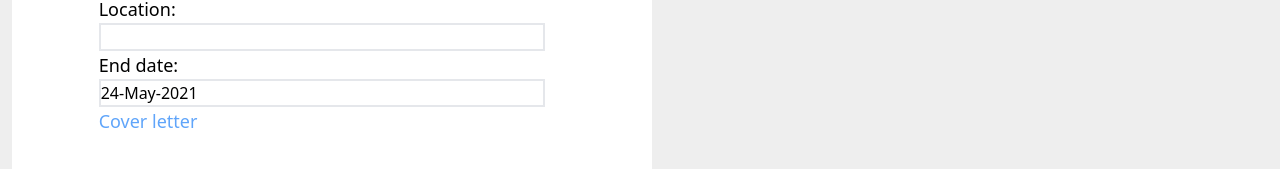
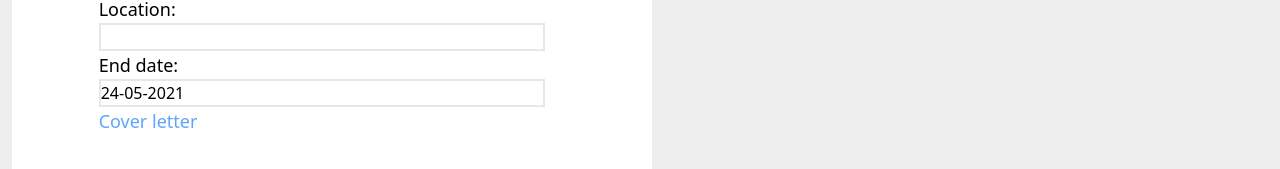
Before and after one commit to jansode/application_organizator, a React (Create React App) app: page /applications/new in a window 1280 px wide. Shown: the part 249-418 px from the top of the page. Built offline with nearby package versions, Linux system fonts and the light colour scheme; no server answers; sample sign-in values are in the browser's storage.

Commit message:
Fix some date issues.

```diff
--- a/src/App.js
+++ b/src/App.js
@@ -35,7 +35,7 @@ const App = () => {
         e.preventDefault()
         localStorage.removeItem('token')
 
-        window.location.reload()
+        window.location.href = '/'
     }
 
     return (
--- a/src/components/Applications.js
+++ b/src/components/Applications.js
@@ -42,7 +42,7 @@ const Applications = ({searchValue, sortBy}) => {
         })
     }
 
-    if(filteredList.length == 0)
+    if(filteredList.length != 0)
     {
         filteredList.sort((a,b) => {
             return a[sortBy].localeCompare(b[sortBy],'en-US',{ignorePunctuation : true})
@@ -62,7 +62,7 @@ const Applications = ({searchValue, sortBy}) => {
         }
 
         {
-            filteredList.length === 0 ? filteredList.map((application,index) => (
+            filteredList.length != 0 ? filteredList.map((application,index) => (
                 <ListCard application={application} index={index} deleteApplication={deleteApplication}/>
             ))
             :
--- a/src/components/ListCard.js
+++ b/src/components/ListCard.js
@@ -59,7 +59,7 @@ const ListCard = ({application, index, deleteApplication}) => {
                 <div class="text-lg text-blue-600"><Link to={"/application/"+application.id}>{application.title}</Link></div>
                 <a href={getUrlFormat()}  class="text-base text-blue-400">{application.url.substring(0,MAX_URL_SIZE)}</a>
                 <p class="text-base">{application.location}</p>
-                <p class="text-base">{Utils.getDateFormat(application.end_date)}</p>
+                <p class="text-base">{Utils.getDateFormat(new Date(Date.parse(application.end_date)))}</p>
 
                 {
                     delta.length() != 0 ?
--- a/src/components/NewApplication.js
+++ b/src/components/NewApplication.js
@@ -24,7 +24,7 @@ const NewApplication = ({setCreateNewVisible, setApplications}) => {
     const [formTitle, setFormTitle] = useState('')
     const [formUrl, setFormUrl] = useState('')
     const [formStatus, setFormStatus] = useState('edit')
-    const [formDate, setFormDate] = useState()
+    const [formDate, setFormDate] = useState(new Date(Date.now()))
     const [formLocation, setFormLocation] = useState('')
     const [formCoverLetter, setFormCoverLetter] = useState(new Delta())
 
@@ -73,8 +73,6 @@ const NewApplication = ({setCreateNewVisible, setApplications}) => {
             return
         }
 
-
-
         if(quillRef.current != null)
         {
             await quillRef.current.blur()
@@ -120,7 +118,7 @@ const NewApplication = ({setCreateNewVisible, setApplications}) => {
     let calendarDiv = <div></div>
     if(calendarVisible)
     {
-        calendarDiv = <div ref={calendarWrapperRef}><Calendar value={formDate} onClickDay={(v,e) => {setFormDate(v); setCalendarVisible(false)}} /></div>
+        calendarDiv = <div ref={calendarWrapperRef}><Calendar value={formDate} onClickDay={(v,e) => {setFormDate(new Date(Date.parse(v))); setCalendarVisible(false)}} /></div>
     }
 
     let coverLetterDiv = <div></div>
@@ -144,7 +142,7 @@ const NewApplication = ({setCreateNewVisible, setApplications}) => {
 
                 <div class="text-lg">Location:</div> <input id="location" class="border-2 w-full" type="text" onChange={(e) => {e.target.style.border =''; setFormLocation(e.target.value)}}/>
 
-                <div class="text-lg">End date:</div><input class="border-2 w-full" id="calendar" type="text" value={Utils.getDateFormat(formDate)} onFocus={() => {setCalendarVisible(true)}} onChange={(e) => setFormDate(e.target.value)} />
+                <div class="text-lg">End date:</div><input class="border-2 w-full" id="calendar" type="text" value={Utils.getDateFormat(formDate)} onFocus={() => {setCalendarVisible(true)}} />
 
                 {calendarDiv}
 
--- a/src/components/Utils.js
+++ b/src/components/Utils.js
@@ -1,8 +1,11 @@
 import React from 'react'
 
 const getDateFormat = (date) => {
+    console.log("getDateFormat:")
+    console.log(date)
+
     let ye = new Intl.DateTimeFormat('en', { year: 'numeric' }).format(date);
-    let mo = new Intl.DateTimeFormat('en', { month: 'short' }).format(date);
+    let mo = new Intl.DateTimeFormat('en', { month: '2-digit' }).format(date);
     let da = new Intl.DateTimeFormat('en', { day: '2-digit' }).format(date);
     return `${da}-${mo}-${ye}`
 }
--- a/src/services/application.js
+++ b/src/services/application.js
@@ -26,8 +26,6 @@ const getUserApplications = async () => {
     }
 
     const response = await axios.get(baseUrl+'/applications', config)
-
-    console.log(response.data)
     return response.data
 }
 
```
